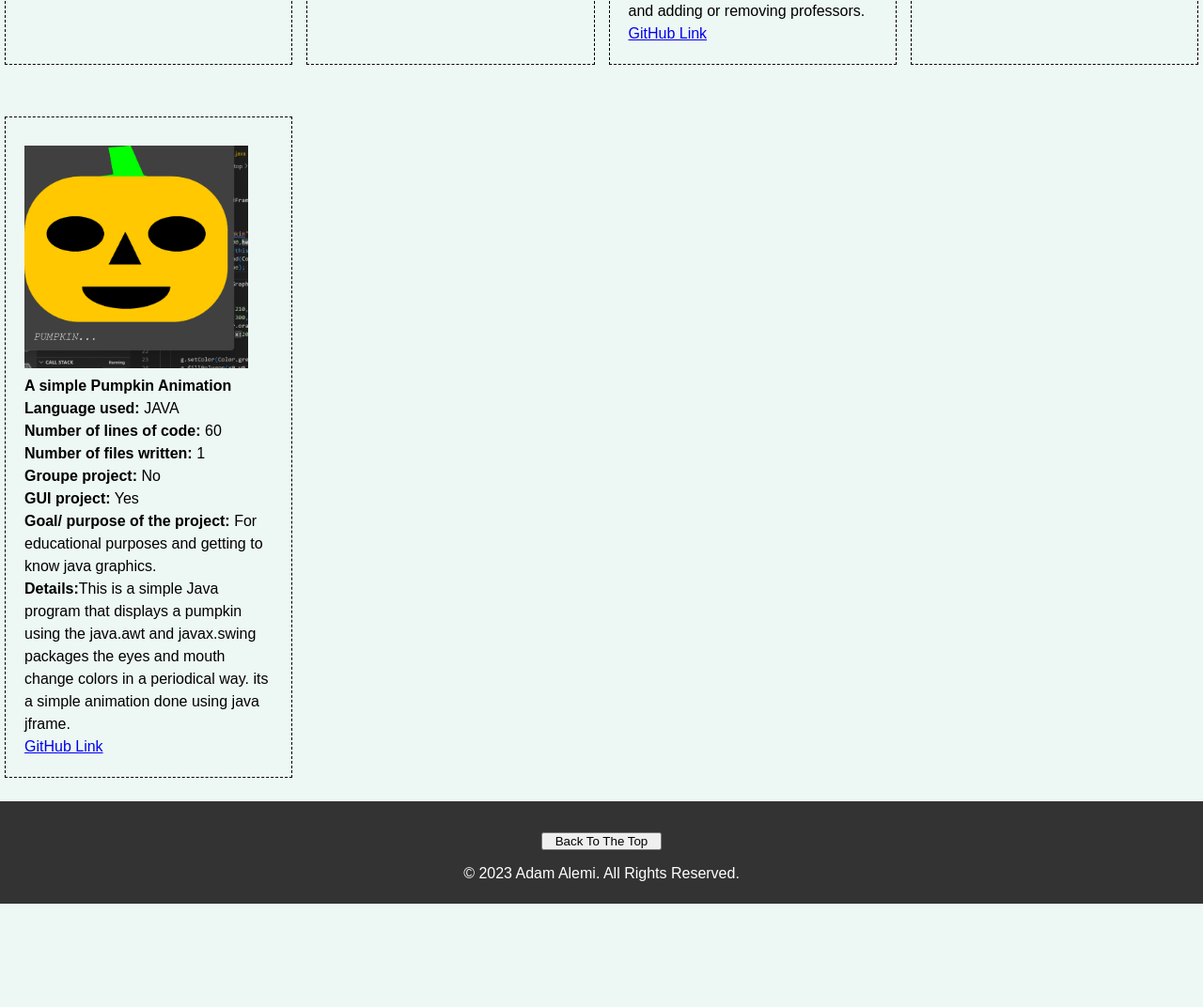
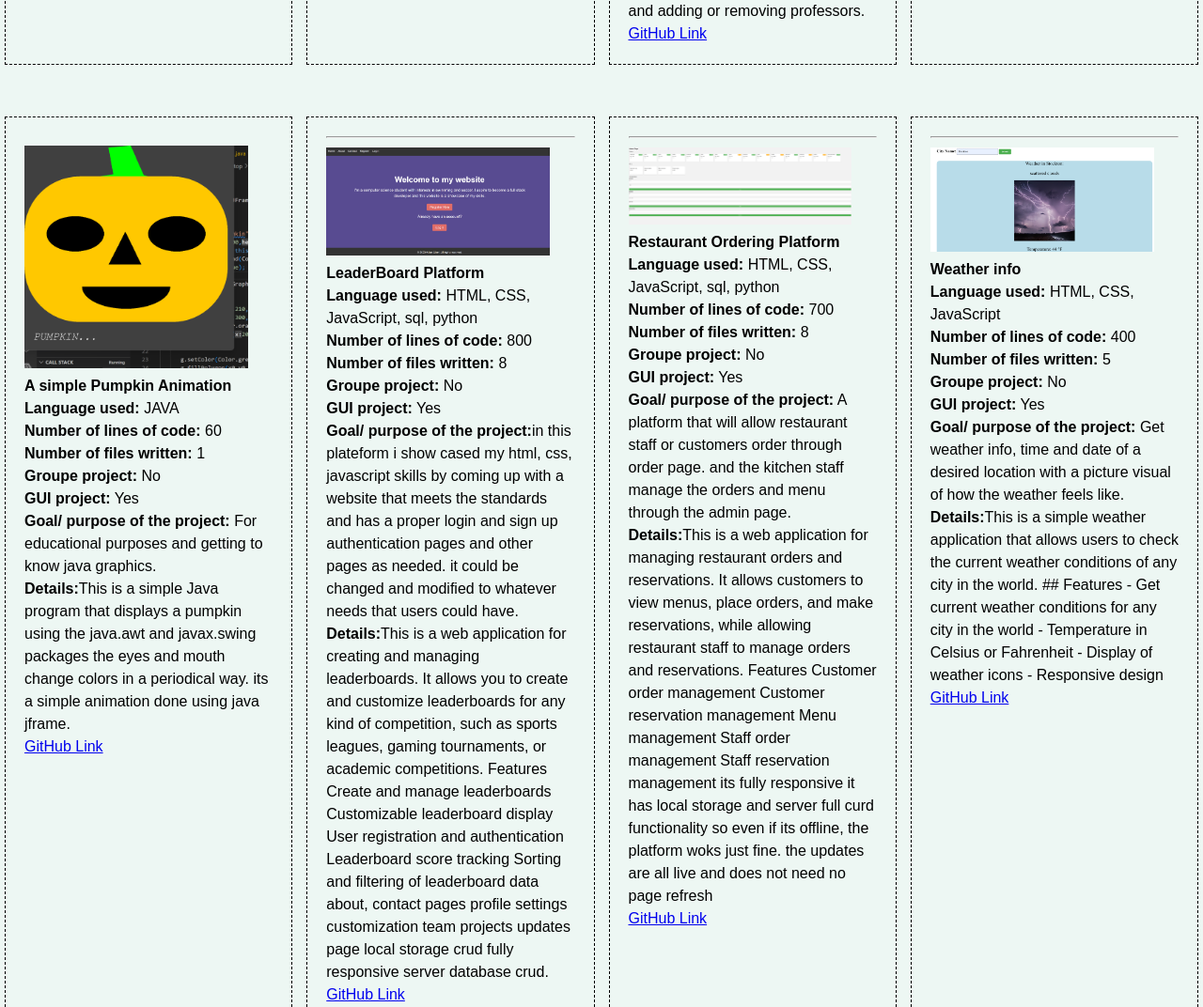
Before and after one commit to naseralemi12/HW4, a plain HTML site: page projects.html in a window 1280 px wide. Shown: the part 2918-3990 px from the top of the page at 94% size. Before the commit the page ends 3880 px from the top, so only its background shows below. Drawn offline with Linux system fonts and the light colour scheme.

Commit message:
projects updated

```diff
--- a/projects.html
+++ b/projects.html
@@ -162,6 +162,50 @@
             <a href="https://github.com/naseralemi12/Pumkin.git">GitHub Link</a>
         </section>
 
+        <section>
+            <hr>
+            <figure>
+                <img src="./images/leaderboard.png" alt="Project5" />
+                <figcaption> <b>LeaderBoard Platform</b></figcaption>
+            </figure>
+            <p>
+                <b>Language used:</b> HTML, CSS, JavaScript, sql, python <br> <b>Number of lines of code:</b> 800 <br> <b>Number of files written:</b> 8 <br> <b>Groupe project:</b> No<br> <b>GUI project:</b> Yes <br> <b>Goal/ purpose of the project:</b>in
+                this plateform i show cased my html, css, javascript skills by coming up with a website that meets the standards and has a proper login and sign up authentication pages and other pages as needed. it could be changed and modified to whatever
+                needs that users could have. <br> <b>Details:</b>This is a web application for creating and managing leaderboards. It allows you to create and customize leaderboards for any kind of competition, such as sports leagues, gaming tournaments,
+                or academic competitions. Features Create and manage leaderboards Customizable leaderboard display User registration and authentication Leaderboard score tracking Sorting and filtering of leaderboard data about, contact pages profile settings
+                customization team projects updates page local storage crud fully responsive server database crud.
+            </p>
+            <a href="https://github.com/naseralemi12/LeaderBoard-platform.git">GitHub Link</a>
+        </section>
+
+        <section>
+            <hr>
+            <figure>
+                <img src="./images/restaurant.png" alt="Project5" />
+                <figcaption> <b>Restaurant Ordering Platform</b></figcaption>
+            </figure>
+            <p>
+                <b>Language used:</b> HTML, CSS, JavaScript, sql, python <br> <b>Number of lines of code:</b> 700 <br> <b>Number of files written:</b> 8 <br> <b>Groupe project:</b> No<br> <b>GUI project:</b> Yes <br> <b>Goal/ purpose of the project:</b>                A platform that will allow restaurant staff or customers order through order page. and the kitchen staff manage the orders and menu through the admin page. <br> <b>Details:</b>This is a web application for managing restaurant orders and
+                reservations. It allows customers to view menus, place orders, and make reservations, while allowing restaurant staff to manage orders and reservations. Features Customer order management Customer reservation management Menu management
+                Staff order management Staff reservation management its fully responsive it has local storage and server full curd functionality so even if its offline, the platform woks just fine. the updates are all live and does not need no page refresh
+
+            </p>
+            <a href="https://github.com/naseralemi12/Restaurant-platformm.git">GitHub Link</a>
+        </section>
+
+        <section>
+            <hr>
+            <figure>
+                <img src="./images/weather.png" alt="Project5" />
+                <figcaption> <b>Weather info </b></figcaption>
+            </figure>
+            <p>
+                <b>Language used:</b> HTML, CSS, JavaScript <br> <b>Number of lines of code:</b> 400 <br> <b>Number of files written:</b> 5 <br> <b>Groupe project:</b> No<br> <b>GUI project:</b> Yes <br> <b>Goal/ purpose of the project:</b> Get weather
+                info, time and date of a desired location with a picture visual of how the weather feels like. <br> <b>Details:</b>This is a simple weather application that allows users to check the current weather conditions of any city in the world.
+                ## Features - Get current weather conditions for any city in the world - Temperature in Celsius or Fahrenheit - Display of weather icons - Responsive design
+            </p>
+            <a href="https://github.com/naseralemi12/weather.git">GitHub Link</a>
+        </section>
     </main>
 
     <footer>
```
Also changed, not shown: images/leaderboard.png (added), images/library.png (added), images/restaurant.png (added), images/weather.png (added).
